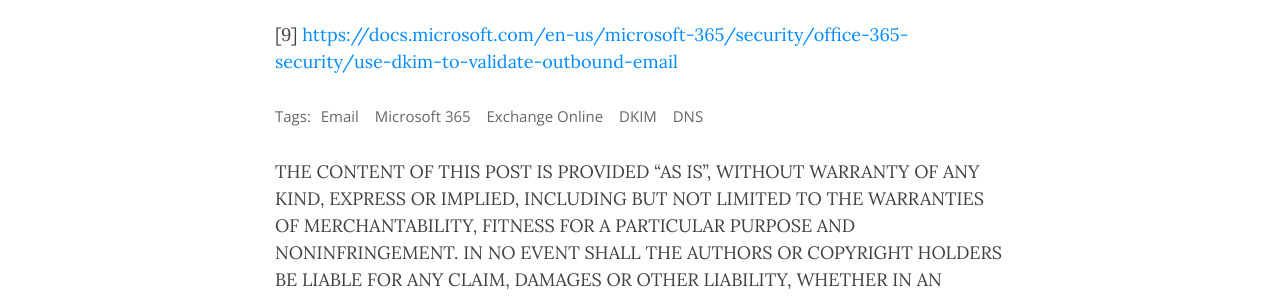
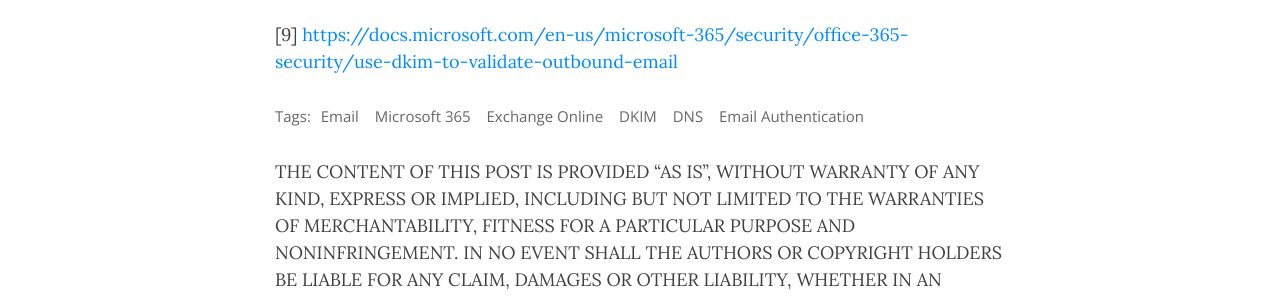
Before and after one commit to 4D5A/4d5a.github.io, a Jekyll site: the page built from _posts/blog-posts/2022-04-23-how-to-configure-dkim-in-microsoft-365.md, in a window 1280 px wide and 900 px high, scrolled down 3335 px. Shown: the part 154-452 px from the top of the window. Built offline with Jekyll 4.4.1, drawn with Linux system fonts in a browser that asks for light colours; nearby versions of some CDN libraries; comment, search, counter and statistics services are not loaded.

Commit message:
add a tag

```diff
--- a/_layouts/emailauthentication.html
+++ b/_layouts/emailauthentication.html
@@ -8,7 +8,7 @@
 
 <!-- role="list" needed so that `list-style: none` in Safari doesn't remove the list semantics -->
 <ul class="posts-list list-unstyled" role="list">
-  {% for post in site.tags['emailauthentication'] %}
+  {% for post in site.tags['Email Authentication'] %}
     <li class="post-preview">
       <article>
 
--- a/_posts/blog-posts/2022-04-23-how-to-configure-dkim-in-microsoft-365.md
+++ b/_posts/blog-posts/2022-04-23-how-to-configure-dkim-in-microsoft-365.md
@@ -4,7 +4,7 @@
 gh-repo: 4D5A
 gh-badge: [follow]
 categories: [blog]
-tags: [Email, Microsoft 365, Exchange Online, DKIM, DNS]
+tags: [Email, Microsoft 365, Exchange Online, DKIM, DNS, Email Authentication]
 after-content: [disclaimer-notice.html]
 ---
 DomainKeys Identified Mail (DKIM) is a solution for determining if the content of an email was modified after it was sent and to verify that the domain provided in the From address matches the domain name in cryptographic signature added by DKIM.<sup>1</sup>
```
Also changed, not shown: _posts/blog-posts/2021-12-11-blocking-spoofed-emails.md (+1 -1 lines), _posts/blog-posts/2022-04-23-configuring-sender-policy-framework-in-exchange-online.md (+1 -1 lines).
